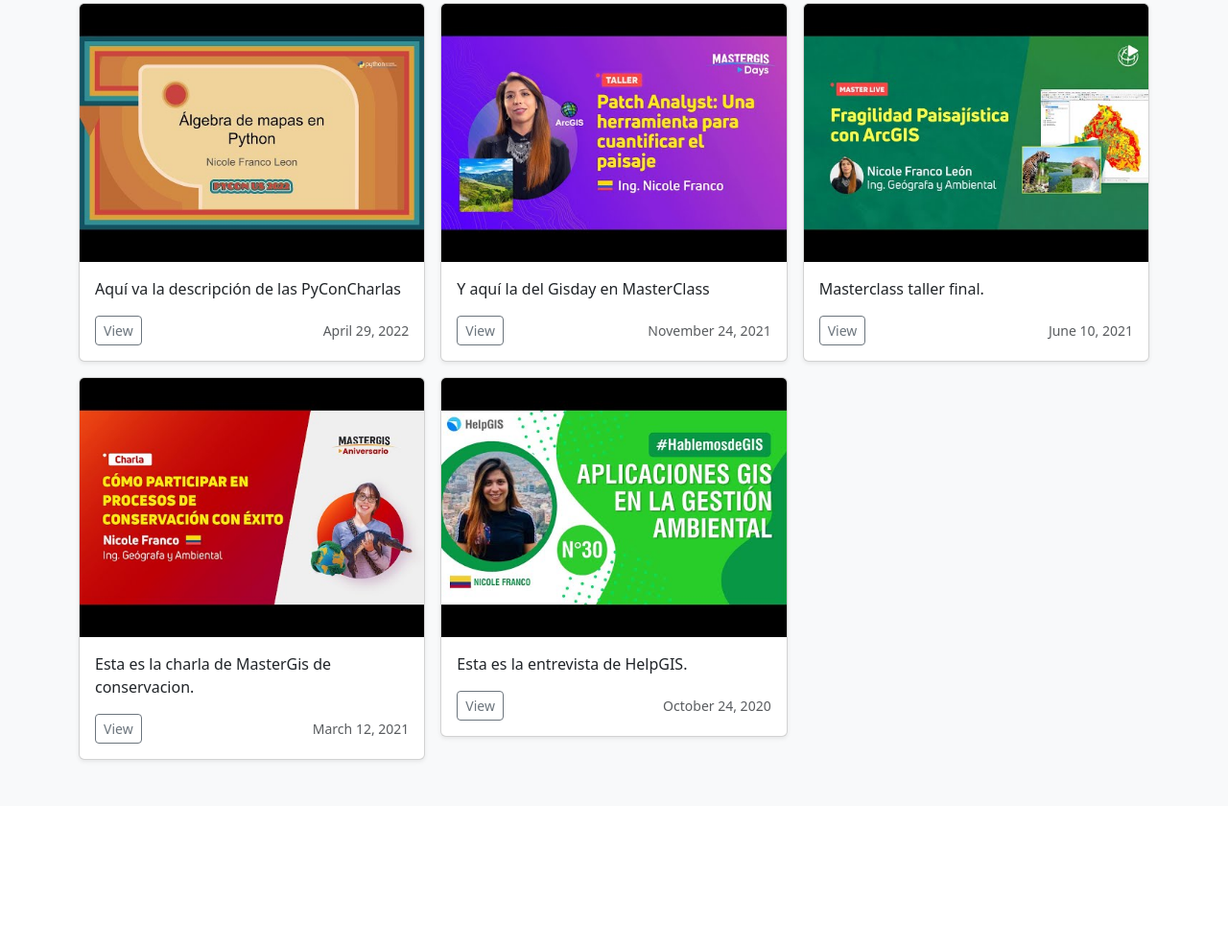
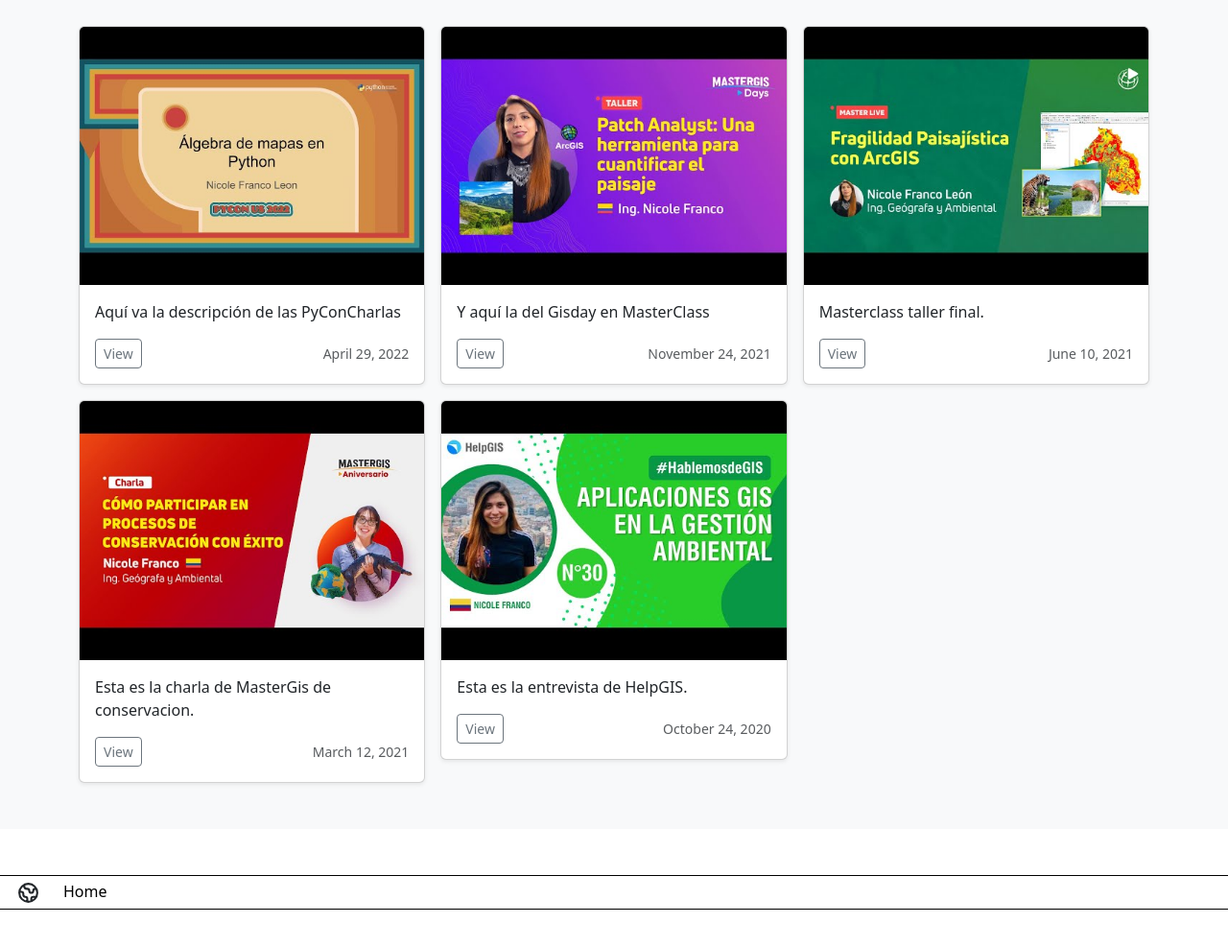
Before and after one commit to nicolefrale/website, a plain HTML site: page talks.html in a window 1280 px wide. Shown: the part 399-1386 px from the top of the page at 96% size. Before the commit the page ends 1239 px from the top, so only its background shows below. Drawn offline with Linux system fonts and the light colour scheme.

Commit message:
Add home link

```diff
--- a/talks.html
+++ b/talks.html
@@ -7,6 +7,27 @@
     <meta name="viewport" content="width=device-width, initial-scale=1.0">
     <title>Talks | nicolefrale.com</title>
     <link href="static/css/bootstrap.min.css" rel="stylesheet">
+    ><style>
+        .social_item svg {
+            width: 25px;
+        }
+
+        .social_item {
+            border: 1px solid #000;
+            cursor: pointer;
+        }
+
+        .social_item:hover {
+            border: 1px solid white;
+        }
+
+        .social_item:hover svg,
+        .social_item:hover a {
+            stroke: #cacaca;
+            color: #cacaca !important;
+        }
+    </style>
+
 </head>
 
 <body>
@@ -112,7 +133,18 @@
                 </div>
             </div>
         </div>
-
+        <div class="row social_item px-3 py-1 my-5 rounded">
+            <div class="col-auto">
+                <svg xmlns="http://www.w3.org/2000/svg" class="h-6 w-6" fill="none" viewBox="0 0 24 24" stroke="currentColor" stroke-width="2">
+                    <path stroke-linecap="round" stroke-linejoin="round" d="M3.055 11H5a2 2 0 012 2v1a2 2 0 002 2 2 2 0 012 2v2.945M8 3.935V5.5A2.5 2.5 0 0010.5 8h.5a2 2 0 012 2 2 2 0 104 0 2 2 0 012-2h1.064M15 20.488V18a2 2 0 012-2h3.064M21 12a9 9 0 11-18 0 9 9 0 0118 0z" />
+                  </svg>
+            </div>
+            <div class="col">
+                <a href="index.html" class="text-black text-decoration-none">
+                    Home
+                </a>
+            </div>
+        </div>
     </main>
 </body>
 
```
